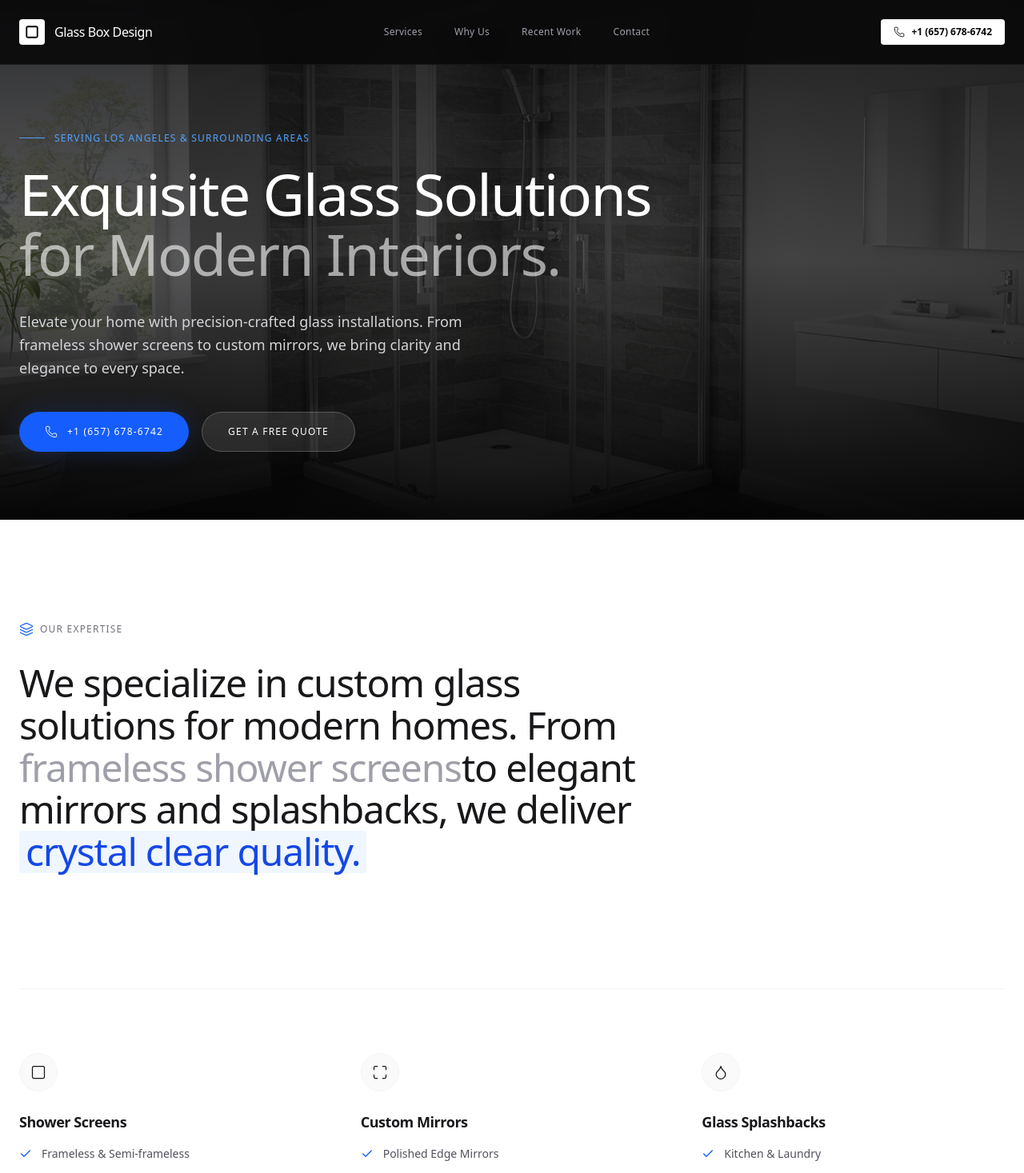
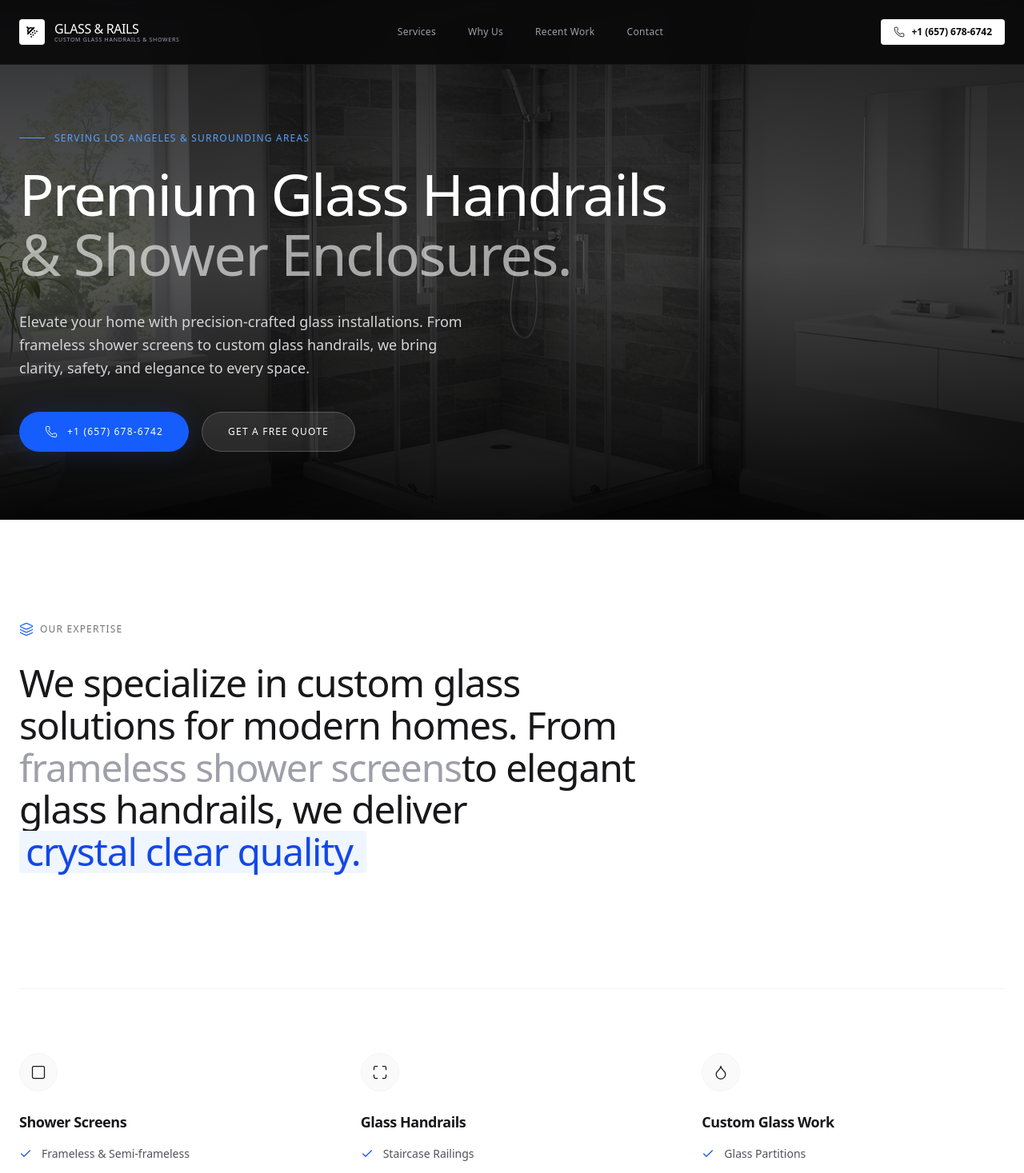
Before and after one commit to gabrieloevangelista/glass, a Next.js app: page / in a window 1280 px wide. Shown: the top 1467 px of the page at 80% size. Built offline with nearby package versions, Linux system fonts and the light colour scheme.

Commit message:
chore: update subproject commit reference to dirty state

```diff
--- a/src/app/layout.tsx
+++ b/src/app/layout.tsx
@@ -13,8 +13,8 @@ const geistMono = Geist_Mono({
 });
 
 export const metadata: Metadata = {
-  title: "Glass Box Design | Custom Glass & Shower Screens Los Angeles",
-  description: "Premier Glass Installation Services in Los Angeles, CA. Custom frameless shower screens, mirrors, and glass splashbacks. Serving Beverly Hills, Santa Monica, and Greater LA.",
+  title: "Glass & Rails | Custom Glass Handrails & Shower Enclosures Los Angeles",
+  description: "Premier Glass Installation Services in Los Angeles, CA. Custom frameless shower screens, handrails, and glass enclosures. Serving Beverly Hills, Santa Monica, and Greater LA.",
 };
 
 export default function RootLayout({
--- a/src/components/About.tsx
+++ b/src/components/About.tsx
@@ -32,7 +32,7 @@ export default function About() {
           {/* Detail Card */}
           <div className="bg-white p-12 md:p-16 flex flex-col justify-center border border-zinc-200 rounded-sm animate-on-scroll order-1 lg:order-2">
             <div className="flex items-center justify-between mb-10">
-              <span className="text-sm font-semibold text-zinc-900 tracking-wide">GLASS BOX DESIGN</span>
+              <span className="text-sm font-semibold text-zinc-900 tracking-wide">GLASS & RAILS</span>
               <span className="px-3 py-1 bg-green-50 text-green-700 text-[10px] uppercase tracking-wider font-bold rounded-sm border border-green-100">Local Business</span>
             </div>
 
--- a/src/components/CTA.tsx
+++ b/src/components/CTA.tsx
@@ -9,7 +9,7 @@ export default function CTA() {
           Need Premium Glass Installation?
         </h2>
         <p className="text-blue-100 mb-10 max-w-md mx-auto font-light text-lg">
-          Contact Glass Box Design today for a free, no-obligation quote.
+          Contact Glass & Rails today for a free, no-obligation quote.
         </p>
         <div className="flex flex-col md:flex-row justify-center gap-4">
           <a href="sms:+16576786742" className="flex items-center justify-center gap-3 bg-white text-blue-600 px-8 py-4 rounded-sm hover:bg-zinc-100 transition shadow-xl group">
--- a/src/components/Contact.tsx
+++ b/src/components/Contact.tsx
@@ -1,11 +1,30 @@
 "use client";
+import { useState } from 'react';
 import { Send, MapPin, Phone, Mail } from 'lucide-react';
 
 export default function Contact() {
+  const [formData, setFormData] = useState({
+    name: '',
+    phone: '',
+    email: '',
+    service: 'shower-screens',
+    message: ''
+  });
+
+  const handleChange = (e: React.ChangeEvent<HTMLInputElement | HTMLTextAreaElement | HTMLSelectElement>) => {
+    setFormData({
+      ...formData,
+      [e.target.id]: e.target.value
+    });
+  };
+
   const handleSubmit = (e: React.FormEvent) => {
     e.preventDefault();
-    // In a real app, you'd handle form submission here (e.g., Server Actions or API route)
-    alert("Thank you! We will get back to you soon.");
+
+    const textMessage = `Hello, I'm ${formData.name}. I'm interested in ${formData.service}. \n\nDetails:\nPhone: ${formData.phone}\nEmail: ${formData.email}\nMessage: ${formData.message}`;
+
+    const encodedMessage = encodeURIComponent(textMessage);
+    window.location.href = `sms:+16576786742?&body=${encodedMessage}`;
   };
 
   return (
@@ -41,7 +60,7 @@ export default function Contact() {
                 <div>
                   <h4 className="font-semibold text-zinc-900 mb-1">Email Us</h4>
                   <p className="text-zinc-500 font-light mb-1">Send us your details anytime</p>
-                  <a href="mailto:info@glassboxdesign.com" className="text-blue-600 font-medium hover:underline">info@glassboxdesign.com</a>
+                  <a href="mailto:info@glassandrails.com" className="text-blue-600 font-medium hover:underline">info@glassandrails.com</a>
                 </div>
               </div>
 
@@ -62,25 +81,54 @@ export default function Contact() {
               <div className="grid grid-cols-1 md:grid-cols-2 gap-6">
                 <div className="space-y-2">
                   <label htmlFor="name" className="text-sm font-medium text-zinc-700">Name</label>
-                  <input type="text" id="name" required className="w-full px-4 py-3 rounded-md border border-zinc-200 focus:outline-none focus:ring-2 focus:ring-blue-600/20 focus:border-blue-600 transition-all bg-zinc-50/50" placeholder="Your Name" />
+                  <input
+                    type="text"
+                    id="name"
+                    required
+                    className="w-full px-4 py-3 rounded-md border border-zinc-200 focus:outline-none focus:ring-2 focus:ring-blue-600/20 focus:border-blue-600 transition-all bg-zinc-50/50"
+                    placeholder="Your Name"
+                    value={formData.name}
+                    onChange={handleChange}
+                  />
                 </div>
                 <div className="space-y-2">
                   <label htmlFor="phone" className="text-sm font-medium text-zinc-700">Phone</label>
-                  <input type="tel" id="phone" required className="w-full px-4 py-3 rounded-md border border-zinc-200 focus:outline-none focus:ring-2 focus:ring-blue-600/20 focus:border-blue-600 transition-all bg-zinc-50/50" placeholder="(657) xxx-xxxx" />
+                  <input
+                    type="tel"
+                    id="phone"
+                    required
+                    className="w-full px-4 py-3 rounded-md border border-zinc-200 focus:outline-none focus:ring-2 focus:ring-blue-600/20 focus:border-blue-600 transition-all bg-zinc-50/50"
+                    placeholder="(657) xxx-xxxx"
+                    value={formData.phone}
+                    onChange={handleChange}
+                  />
                 </div>
               </div>
 
               <div className="space-y-2">
                 <label htmlFor="email" className="text-sm font-medium text-zinc-700">Email</label>
-                <input type="email" id="email" required className="w-full px-4 py-3 rounded-md border border-zinc-200 focus:outline-none focus:ring-2 focus:ring-blue-600/20 focus:border-blue-600 transition-all bg-zinc-50/50" placeholder="you@example.com" />
+                <input
+                  type="email"
+                  id="email"
+                  required
+                  className="w-full px-4 py-3 rounded-md border border-zinc-200 focus:outline-none focus:ring-2 focus:ring-blue-600/20 focus:border-blue-600 transition-all bg-zinc-50/50"
+                  placeholder="you@example.com"
+                  value={formData.email}
+                  onChange={handleChange}
+                />
               </div>
 
               <div className="space-y-2">
                 <label htmlFor="service" className="text-sm font-medium text-zinc-700">Service Needed</label>
-                <select id="service" className="w-full px-4 py-3 rounded-md border border-zinc-200 focus:outline-none focus:ring-2 focus:ring-blue-600/20 focus:border-blue-600 transition-all bg-zinc-50/50">
+                <select
+                  id="service"
+                  className="w-full px-4 py-3 rounded-md border border-zinc-200 focus:outline-none focus:ring-2 focus:ring-blue-600/20 focus:border-blue-600 transition-all bg-zinc-50/50"
+                  value={formData.service}
+                  onChange={handleChange}
+                >
                   <option value="shower-screens">Shower Screens</option>
-                  <option value="mirrors">Mirrors</option>
-                  <option value="splashbacks">Splashbacks</option>
+                  <option value="glass-handrails">Glass Handrails</option>
+                  <option value="glass-partitions">Glass Partitions</option>
                   <option value="installation">Full Installation</option>
                   <option value="other">Other</option>
                 </select>
@@ -88,12 +136,19 @@ export default function Contact() {
 
               <div className="space-y-2">
                 <label htmlFor="message" className="text-sm font-medium text-zinc-700">Message</label>
-                <textarea id="message" rows={4} className="w-full px-4 py-3 rounded-md border border-zinc-200 focus:outline-none focus:ring-2 focus:ring-blue-600/20 focus:border-blue-600 transition-all bg-zinc-50/50 resize-none" placeholder="Tell us about your project..."></textarea>
+                <textarea
+                  id="message"
+                  rows={4}
+                  className="w-full px-4 py-3 rounded-md border border-zinc-200 focus:outline-none focus:ring-2 focus:ring-blue-600/20 focus:border-blue-600 transition-all bg-zinc-50/50 resize-none"
+                  placeholder="Tell us about your project..."
+                  value={formData.message}
+                  onChange={handleChange}
+                ></textarea>
               </div>
 
               <button type="submit" className="w-full bg-blue-600 text-white font-semibold py-4 rounded-md hover:bg-blue-700 transition-colors flex items-center justify-center gap-2 shadow-lg shadow-blue-600/20">
                 <Send size={18} />
-                Send Message
+                Send via SMS
               </button>
             </form>
           </div>
--- a/src/components/Footer.tsx
+++ b/src/components/Footer.tsx
@@ -1,4 +1,4 @@
-import { Square } from 'lucide-react';
+import { Square, ShowerHead } from 'lucide-react';
 import Link from 'next/link';
 
 export default function Footer() {
@@ -9,12 +9,15 @@ export default function Footer() {
           <div className="max-w-md mb-12 md:mb-0">
             <div className="flex items-center gap-3 mb-6">
               <div className="w-10 h-10 bg-blue-600 rounded-sm flex items-center justify-center text-white">
-                <Square size={20} strokeWidth={2.5} />
+                <ShowerHead size={20} strokeWidth={2.5} />
               </div>
-              <h3 className="text-xl font-medium">Glass Box Design</h3>
+              <div>
+                <h3 className="text-xl font-medium leading-none">GLASS & RAILS</h3>
+                <p className="text-[10px] text-zinc-400 font-medium tracking-widest mt-1">CUSTOM GLASS HANDRAILS & SHOWER ENCLOSURES</p>
+              </div>
             </div>
             <p className="text-zinc-400 font-light leading-relaxed">
-              Professional shower screens, bathroom mirrors and glass splashback installation services in Los Angeles. <br />
+              Professional shower screens, custom glass handrails, and glass partition installation services in Los Angeles. <br />
               Serving Beverly Hills, Santa Monica, and Greater LA.
             </p>
           </div>
@@ -29,8 +32,8 @@ export default function Footer() {
           <div className="flex flex-col gap-6">
             <span className="text-white mb-2">Services</span>
             <Link href="#" className="hover:text-blue-400 transition">Shower Screens</Link>
-            <Link href="#" className="hover:text-blue-400 transition">Mirrors</Link>
-            <Link href="#" className="hover:text-blue-400 transition">Splashbacks</Link>
+            <Link href="#" className="hover:text-blue-400 transition">Glass Handrails</Link>
+            <Link href="#" className="hover:text-blue-400 transition">Glass Partitions</Link>
             <Link href="#" className="hover:text-blue-400 transition">Repairs</Link>
           </div>
           <div className="flex flex-col gap-6">
@@ -55,7 +58,7 @@ export default function Footer() {
         </div>
 
         <div className="border-t border-white/5 pt-10 flex flex-col md:flex-row justify-between items-center text-[10px] text-zinc-600 uppercase tracking-widest">
-          <div>© 2024 Glass Box Design. All Rights Reserved.</div>
+          <div>© 2024 Glass & Rails. All Rights Reserved.</div>
         </div>
       </div>
     </footer>
--- a/src/components/Gallery.tsx
+++ b/src/components/Gallery.tsx
@@ -3,21 +3,51 @@ import Image from 'next/image';
 const projects = [
   {
     image: "/images/freepik__glass-shower-box-corner-installation-frameless-gla__63816.png",
-    category: "Shower Screen",
-    title: "Frameless Glass Installation",
+    category: "Shower Enclosure",
+    title: "Frameless Glass Shower",
     location: "Beverly Hills, CA"
   },
   {
     image: "/images/freepik__glass-shower-box-frameless-clear-tempered-glass-ch__63815.png",
-    category: "Mirrors",
-    title: "Custom Vanity Mirror",
+    category: "Glass Handrails",
+    title: "Custom Staircase Railing",
     location: "Santa Monica, CA"
   },
   {
     image: "/images/freepik__glass-shower-box-frosted-glass-panels-brushed-nick__63814.png",
-    category: "Splashback",
-    title: "Kitchen Glass Splashback",
+    category: "Glass Partitions",
+    title: "Modern Office Partition",
     location: "West Hollywood, CA"
+  },
+  {
+    image: "/images/freepik__glass-shower-box-corner-installation-frameless-gla__63817.png",
+    category: "Shower Enclosure",
+    title: "Corner Shower Setup",
+    location: "Malibu, CA"
+  },
+  {
+    image: "/images/freepik__glass-shower-box-installing-corner-shower-enclosur__63820.png",
+    category: "Installation",
+    title: "Precision Glass Fitting",
+    location: "Pacific Palisades, CA"
+  },
+  {
+    image: "/images/freepik__glass-shower-box-installing-sliding-glass-door-ass__63821.png",
+    category: "Shower Enclosure",
+    title: "Sliding Glass Door",
+    location: "Venice Beach, CA"
+  },
+  {
+    image: "/images/freepik__glass-shower-box-installing__63819.png",
+    category: "Installation",
+    title: "Custom Glass Fitting",
+    location: "Bel Air, CA"
+  },
+  {
+    image: "/images/freepik__glass-shower-box__63818.png",
+    category: "Shower Enclosure",
+    title: "Modern Glass Design",
+    location: "Brentwood, CA"
   }
 ];
 
--- a/src/components/Hero.tsx
+++ b/src/components/Hero.tsx
@@ -24,11 +24,11 @@ export default function Hero() {
             <span className="text-xs font-medium tracking-widest uppercase">Serving Los Angeles & Surrounding Areas</span>
           </div>
           <h1 className="text-4xl md:text-7xl font-medium text-white tracking-tight leading-[1.05] mb-8 animate-on-scroll">
-            Exquisite Glass Solutions <br />
-            <span className="text-white/60">for Modern Interiors.</span>
+            Premium Glass Handrails <br />
+            <span className="text-white/60">& Shower Enclosures.</span>
           </h1>
           <p className="text-lg text-zinc-300 max-w-xl font-light leading-relaxed animate-on-scroll">
-            Elevate your home with precision-crafted glass installations. From frameless shower screens to custom mirrors, we bring clarity and elegance to every space.
+            Elevate your home with precision-crafted glass installations. From frameless shower screens to custom glass handrails, we bring clarity, safety, and elegance to every space.
           </p>
 
           <div className="flex flex-col sm:flex-row gap-4 mt-10 animate-on-scroll">
--- a/src/components/Navbar.tsx
+++ b/src/components/Navbar.tsx
@@ -1,6 +1,6 @@
 "use client";
 import { useState } from 'react';
-import { Square, Phone, Menu, X, ArrowRight } from 'lucide-react';
+import { Square, Phone, Menu, X, ArrowRight, ShowerHead } from 'lucide-react';
 import Link from 'next/link';
 
 export default function Navbar() {
@@ -26,9 +26,12 @@ export default function Navbar() {
         {/* Logo */}
         <Link href="/" className="flex items-center gap-3">
           <div className="w-8 h-8 bg-white text-zinc-950 rounded-sm flex items-center justify-center">
-            <Square size={18} strokeWidth={2.5} />
+            <ShowerHead size={18} strokeWidth={2.5} />
           </div>
-          <span className="text-base font-medium tracking-tight">Glass Box Design</span>
+          <div className="flex flex-col">
+            <span className="text-base font-medium tracking-tight leading-none">GLASS & RAILS</span>
+            <span className="text-[7px] font-medium tracking-widest text-zinc-400 leading-none mt-0.5">CUSTOM GLASS HANDRAILS & SHOWERS</span>
+          </div>
         </Link>
 
         {/* Desktop Links */}
--- a/src/components/Services.tsx
+++ b/src/components/Services.tsx
@@ -14,7 +14,7 @@ export default function Services() {
             <h2 className="text-3xl md:text-5xl font-medium tracking-tight text-zinc-900 leading-[1.1]">
               We specialize in custom glass solutions for modern homes. From
               <span className="text-zinc-400"> frameless shower screens</span>
-              to elegant mirrors and splashbacks, we deliver
+              to elegant glass handrails, we deliver
               <span className="text-blue-700 bg-blue-50 px-2 rounded-sm inline-block"> crystal clear quality.</span>
             </h2>
           </div>
@@ -43,42 +43,42 @@ export default function Services() {
               </ul>
             </div>
 
-            {/* Mirrors */}
+            {/* Glass Handrails */}
             <div className="group animate-on-scroll">
               <div className="w-12 h-12 bg-zinc-50 rounded-full flex items-center justify-center border border-zinc-100 mb-6 group-hover:bg-blue-600 group-hover:text-white transition-colors duration-300">
                 <Maximize size={20} strokeWidth={1.5} />
               </div>
-              <h3 className="text-lg font-semibold text-zinc-900 mb-4 tracking-tight">Custom Mirrors</h3>
+              <h3 className="text-lg font-semibold text-zinc-900 mb-4 tracking-tight">Glass Handrails</h3>
               <ul className="space-y-3">
                 <li className="flex items-start gap-3 text-sm text-zinc-600 font-light">
                   <Check size={16} className="text-blue-600 mt-0.5 shrink-0" />
-                  Polished Edge Mirrors
+                  Staircase Railings
                 </li>
                 <li className="flex items-start gap-3 text-sm text-zinc-600 font-light">
                   <Check size={16} className="text-blue-600 mt-0.5 shrink-0" />
-                  Bathroom & Vanity Mirrors
+                  Balcony Glass
                 </li>
                 <li className="flex items-start gap-3 text-sm text-zinc-600 font-light">
                   <Check size={16} className="text-blue-600 mt-0.5 shrink-0" />
-                  Gym & Wall Mirrors
+                  Pool Fencing
                 </li>
               </ul>
             </div>
 
-            {/* Splashbacks */}
+            {/* Custom Glass Work */}
             <div className="group animate-on-scroll">
               <div className="w-12 h-12 bg-zinc-50 rounded-full flex items-center justify-center border border-zinc-100 mb-6 group-hover:bg-blue-600 group-hover:text-white transition-colors duration-300">
                 <Droplet size={20} strokeWidth={1.5} />
               </div>
-              <h3 className="text-lg font-semibold text-zinc-900 mb-4 tracking-tight">Glass Splashbacks</h3>
+              <h3 className="text-lg font-semibold text-zinc-900 mb-4 tracking-tight">Custom Glass Work</h3>
               <ul className="space-y-3">
                 <li className="flex items-start gap-3 text-sm text-zinc-600 font-light">
                   <Check size={16} className="text-blue-600 mt-0.5 shrink-0" />
-                  Kitchen & Laundry
+                  Glass Partitions
                 </li>
                 <li className="flex items-start gap-3 text-sm text-zinc-600 font-light">
                   <Check size={16} className="text-blue-600 mt-0.5 shrink-0" />
-                  Wide range of colours
+                  Wine Cellars
                 </li>
                 <li className="flex items-start gap-3 text-sm text-zinc-600 font-light">
                   <Check size={16} className="text-blue-600 mt-0.5 shrink-0" />
--- a/src/components/Testimonials.tsx
+++ b/src/components/Testimonials.tsx
@@ -13,13 +13,13 @@ const testimonials = [
   {
     name: "Michael T.",
     role: "Client, Santa Monica",
-    text: "Great price and excellent workmanship on our custom mirrors. They left the place spotless afterwards.",
+    text: "Great price and excellent workmanship on our new glass railing. They left the place spotless afterwards.",
     stars: 5
   },
   {
     name: "Emily R.",
     role: "Designer, West Hollywood",
-    text: "We use Glass Box Design for all our high-end residential projects. Their attention to detail is unmatched in LA.",
+    text: "We use Glass & Rails for all our high-end residential projects. Their attention to detail is unmatched in LA.",
     stars: 5
   }
 ];
```
